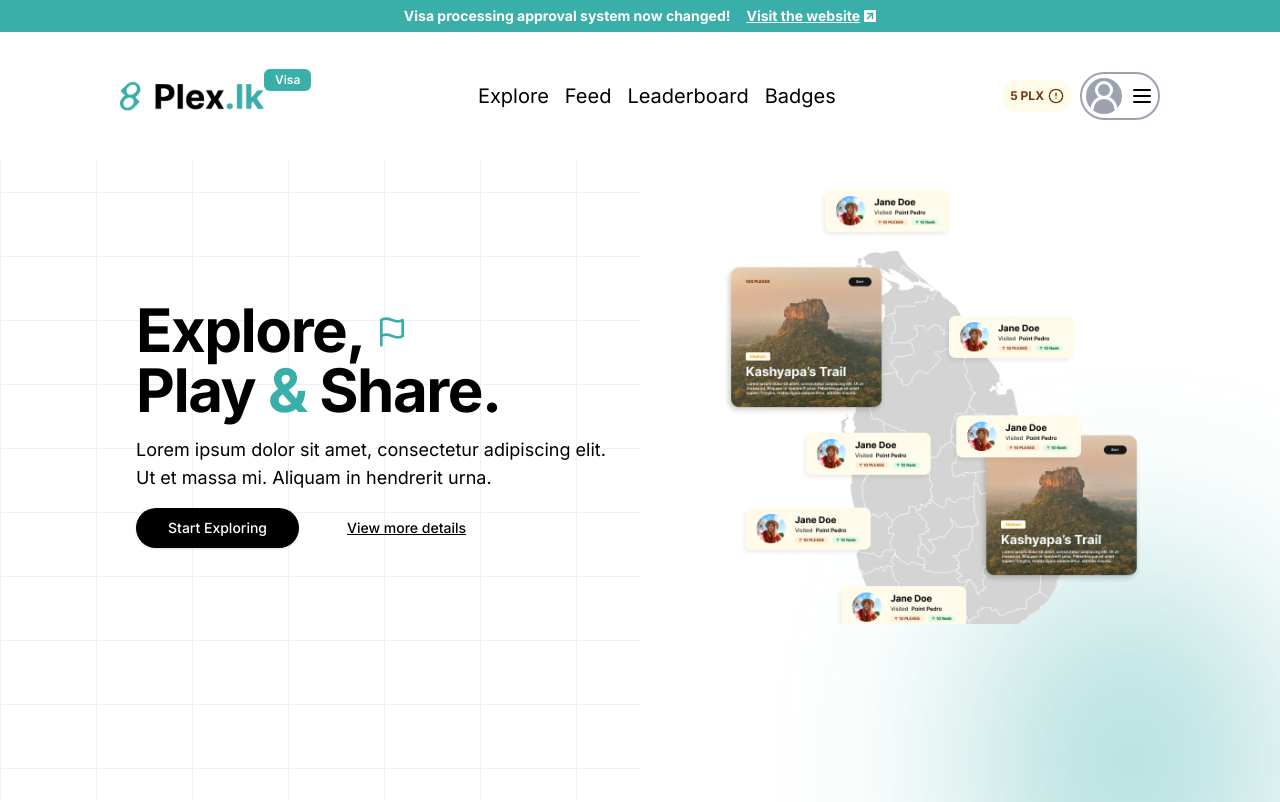
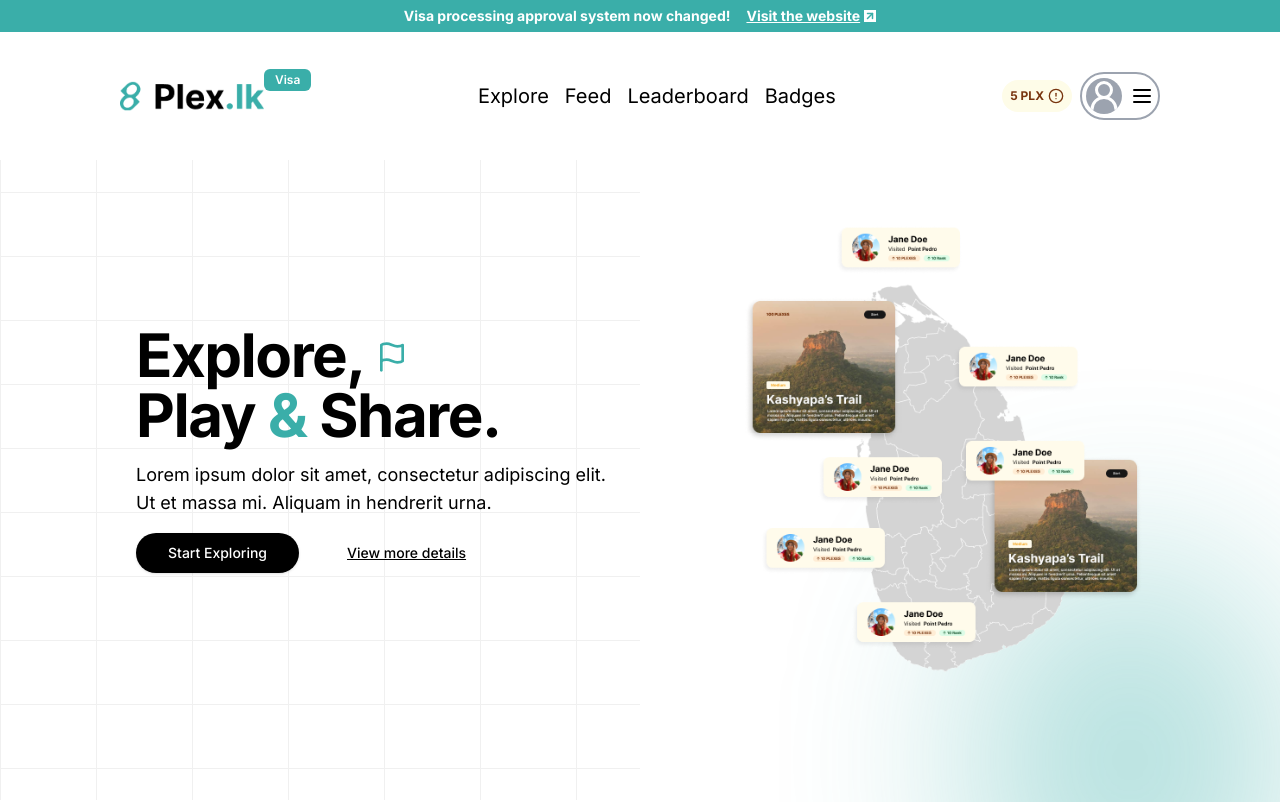
Before and after one commit to Lithara/plex.lk-tourism-gamification-app, a Next.js app: page / in a window 1280 px wide. Shown: the top 802 px of the page. Built offline with nearby package versions, Linux system fonts and the light colour scheme.

Commit message:
fix: adjust hero image dimensions and container height

```diff
--- a/app/page.tsx
+++ b/app/page.tsx
@@ -36,11 +36,11 @@ export default function Home() {
               </Button>
             </div>
           </div>
-          <div className=" h-[400px] flex items-center justify-end">
+          <div className=" h-[450px] flex items-center justify-end">
             <Image
               src="/heroimage.png"
-              width={422}
-              height={0}
+              width={400}
+              height={300}
               alt="Hero"
               className="top-0 right-0 "
             />
```
